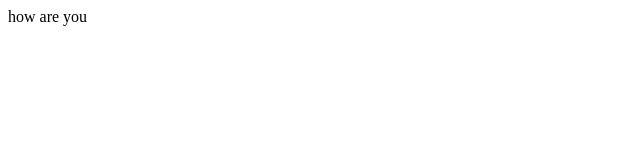
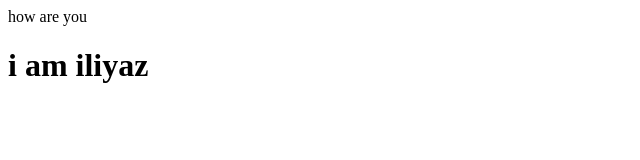
Before and after one commit to sd-md-iliyaz/localrepo, a plain HTML site: page index.html in a window 1280 px wide. Shown: the whole page, without its empty margins (0-640 px from the left). Drawn offline with Linux system fonts and the light colour scheme.

Commit message:
new change

```diff
--- a/index.html
+++ b/index.html
@@ -1 +1,2 @@
 <p>how are you</p>
+<h1>i am iliyaz</h1>
```
